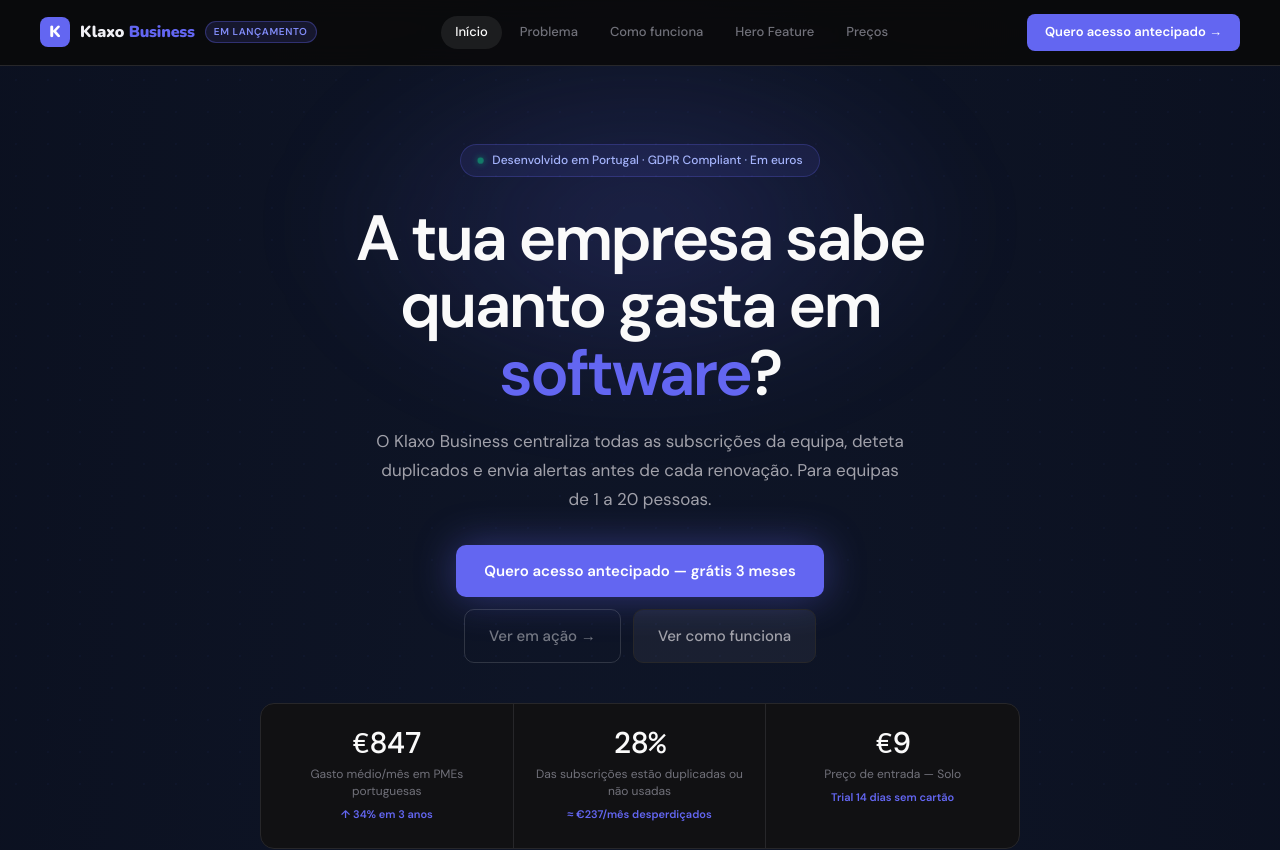
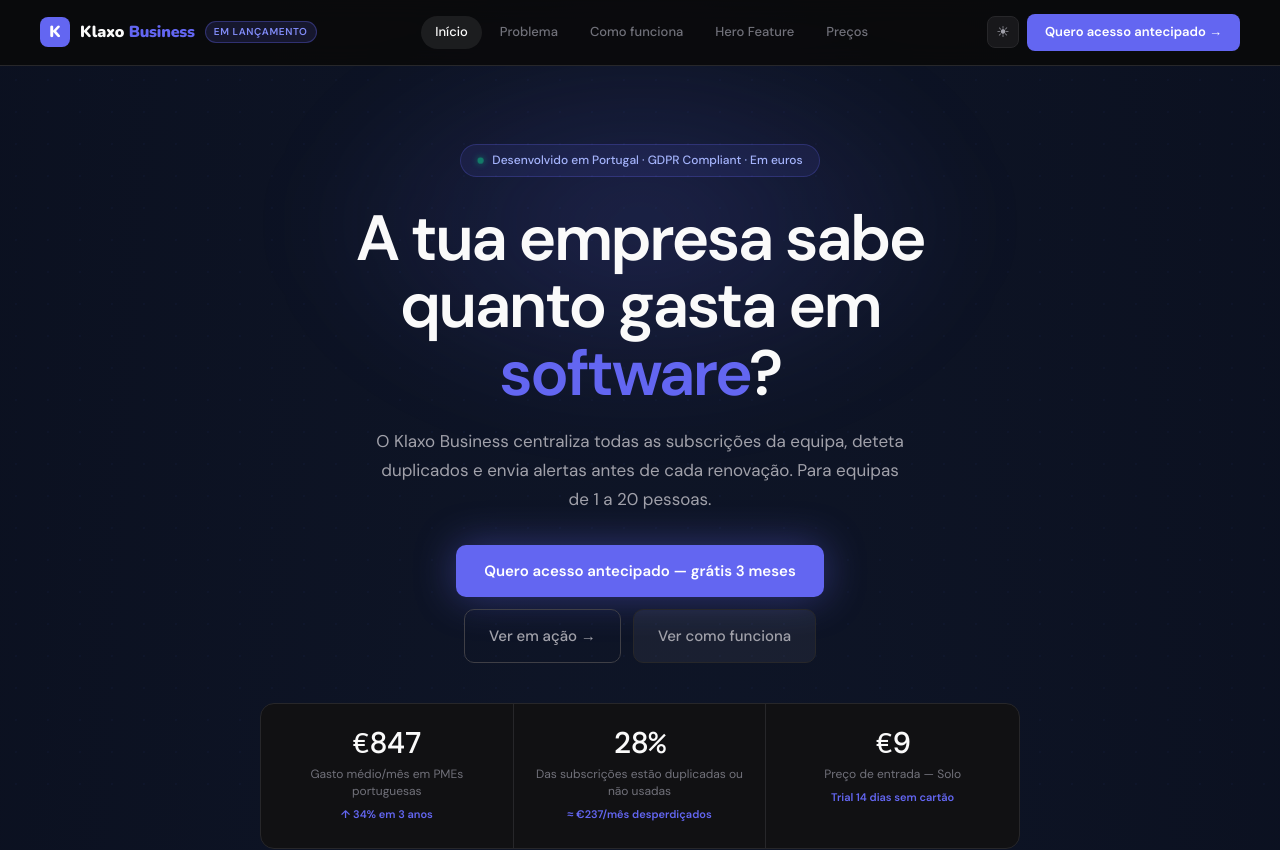
Before and after one commit to edimilton-web/klaxo-landing, a Next.js app: page /business in a window 1280 px wide. Shown: the top 850 px of the page. Built offline with nearby package versions, Linux system fonts and the light colour scheme.

Commit message:
feat: sistema de temas índigo dark/light implementado

```diff
--- a/src/app/business/BusinessContent.jsx
+++ b/src/app/business/BusinessContent.jsx
@@ -2,6 +2,7 @@
 
 import { useEffect } from 'react'
 import DashboardMockup from '../components/DashboardMockup'
+import { ThemeToggle } from '../components/theme-toggle'
 
 const TYPEFORM = 'https://form.typeform.com/to/FClmuFNN'
 
@@ -131,9 +132,12 @@
           ))}
         </div>
 
-        <a href={TYPEFORM} className="biz2-nav-cta" target="_blank" rel="noopener noreferrer">
-          Quero acesso antecipado →
-        </a>
+        <div style={{display:'flex',alignItems:'center',gap:8,flexShrink:0}}>
+          <ThemeToggle />
+          <a href={TYPEFORM} className="biz2-nav-cta" target="_blank" rel="noopener noreferrer">
+            Quero acesso antecipado →
+          </a>
+        </div>
       </nav>
 
       <main className="biz2-main">
--- /dev/null
+++ b/src/app/components/theme-provider.jsx
@@ -0,0 +1,31 @@
+'use client'
+
+import { createContext, useContext, useEffect, useState } from 'react'
+
+const ThemeContext = createContext({ theme: 'dark', toggle: () => {} })
+
+export function ThemeProvider({ children }) {
+  const [theme, setTheme] = useState('dark')
+
+  useEffect(() => {
+    const saved = localStorage.getItem('klaxo-theme')
+    const active = saved || 'dark'
+    setTheme(active)
+    document.documentElement.setAttribute('data-theme', active)
+  }, [])
+
+  const toggle = () => {
+    const next = theme === 'dark' ? 'light' : 'dark'
+    setTheme(next)
+    localStorage.setItem('klaxo-theme', next)
+    document.documentElement.setAttribute('data-theme', next)
+  }
+
+  return (
+    <ThemeContext.Provider value={{ theme, toggle }}>
+      {children}
+    </ThemeContext.Provider>
+  )
+}
+
+export const useTheme = () => useContext(ThemeContext)
--- /dev/null
+++ b/src/app/components/theme-toggle.jsx
@@ -0,0 +1,27 @@
+'use client'
+
+import { useTheme } from './theme-provider'
+
+export function ThemeToggle() {
+  const { theme, toggle } = useTheme()
+  return (
+    <button
+      onClick={toggle}
+      aria-label={theme === 'dark' ? 'Mudar para modo claro' : 'Mudar para modo escuro'}
+      style={{
+        width: 32, height: 32,
+        background: 'var(--surface-2)',
+        border: '1px solid var(--border)',
+        borderRadius: 'var(--radius)',
+        cursor: 'pointer',
+        display: 'flex', alignItems: 'center', justifyContent: 'center',
+        color: 'var(--muted)',
+        fontSize: 15,
+        transition: 'all 0.2s',
+        flexShrink: 0,
+      }}
+    >
+      {theme === 'dark' ? '☀' : '☽'}
+    </button>
+  )
+}
--- a/src/app/globals.css
+++ b/src/app/globals.css
@@ -7,17 +7,63 @@
 *,*::before,*::after{box-sizing:border-box;margin:0;padding:0}
 
 :root{
-  --bg:#0A0A0F;
-  --violet:#7C5CFC;
-  --violet-dim:rgba(124,92,252,0.15);
-  --violet-glow:rgba(124,92,252,0.35);
-  --text:#F0F0F5;
-  --muted:rgba(240,240,245,0.45);
-  --border:rgba(255,255,255,0.07);
-  --border2:rgba(255,255,255,0.14);
-  --card:#111118;
-  --card2:#16161F;
+  /* Acento */
+  --primary:#5856D6;
+  --primary-dark:#4240C4;
+  --primary-15:rgba(88,86,214,0.15);
+  --primary-20:rgba(88,86,214,0.20);
+  --primary-ring:rgba(88,86,214,0.30);
+  /* Backward compat */
+  --violet:var(--primary);
+  --violet-dim:var(--primary-15);
+  --violet-glow:rgba(88,86,214,0.35);
+  /* Semânticos */
+  --success:#10B981;
+  --success-bg:rgba(16,185,129,0.10);
+  --success-border:rgba(16,185,129,0.20);
+  --warning:#F59E0B;
+  --warning-bg:rgba(245,158,11,0.10);
+  --warning-border:rgba(245,158,11,0.20);
+  --danger:#EF4444;
+  --danger-bg:rgba(239,68,68,0.10);
+  --danger-border:rgba(239,68,68,0.20);
+  /* Geometria */
+  --radius:8px;
+  --radius-lg:12px;
+  --radius-xl:16px;
 }
+
+[data-theme="dark"]{
+  --bg:#09090B;
+  --surface:#111113;
+  --surface-2:#18181B;
+  --surface-3:#1F1F23;
+  --border:#27272A;
+  --border-2:#3F3F46;
+  --border2:#3F3F46;
+  --text:#FAFAFA;
+  --muted:#A1A1AA;
+  --muted-2:#71717A;
+  --card:#111113;
+  --card2:#18181B;
+}
+
+[data-theme="light"]{
+  --bg:#FAFAFA;
+  --surface:#FFFFFF;
+  --surface-2:#F4F4F5;
+  --surface-3:#EBEBEB;
+  --border:#E4E4E7;
+  --border-2:#D4D4D8;
+  --border2:#D4D4D8;
+  --text:#18181B;
+  --muted:#71717A;
+  --muted-2:#A1A1AA;
+  --card:#FFFFFF;
+  --card2:#F4F4F5;
+}
+
+.klaxo-brand{font-family:'Nunito',sans-serif;font-weight:900;letter-spacing:-0.01em}
 
 html{scroll-behavior:smooth}
 body{
@@ -793,8 +839,10 @@
 
 /* ── RESPONSIVE ── */
 @media(max-width:860px){
-  .biz2-nav{padding:12px 20px}
+  .biz2-nav{padding:10px 16px;gap:8px}
   .biz2-nav-pills{display:none}
+  .biz2-launch-badge{display:none}
+  .biz2-nav-cta{padding:7px 12px;font-size:12px;white-space:nowrap;flex-shrink:0}
   .biz2-stats{grid-template-columns:1fr}
   .biz2-stat{border-right:none;border-bottom:1px solid #27272A}
   .biz2-stat:last-child{border-bottom:none}
--- a/src/app/layout.jsx
+++ b/src/app/layout.jsx
@@ -1,5 +1,6 @@
 import Script from 'next/script'
 import './globals.css'
+import { ThemeProvider } from './components/theme-provider'
 
 export const metadata = {
   metadataBase: new URL('https://www.klaxo.app'),
@@ -47,7 +48,7 @@
 
 export default function RootLayout({ children }) {
   return (
-    <html lang="pt-PT">
+    <html lang="pt-PT" data-theme="dark">
       <head>
         {/* <script defer data-domain="klaxo.app" src="https://plausible.io/js/script.js"></script> */}
         <Script
@@ -82,7 +83,7 @@
           />
         </noscript>
       </head>
-      <body>{children}</body>
+      <body><ThemeProvider>{children}</ThemeProvider></body>
     </html>
   )
 }
--- a/tailwind.config.js
+++ b/tailwind.config.js
@@ -8,6 +8,10 @@
   theme: {
     extend: {
       colors: {
+        primary: { DEFAULT: '#5856D6', dark: '#4240C4' },
+        success: '#10B981',
+        warning: '#F59E0B',
+        danger:  '#EF4444',
         navy: '#0A0F1E',
         'navy-800': '#0F1629',
         'navy-700': '#141C35',
```
